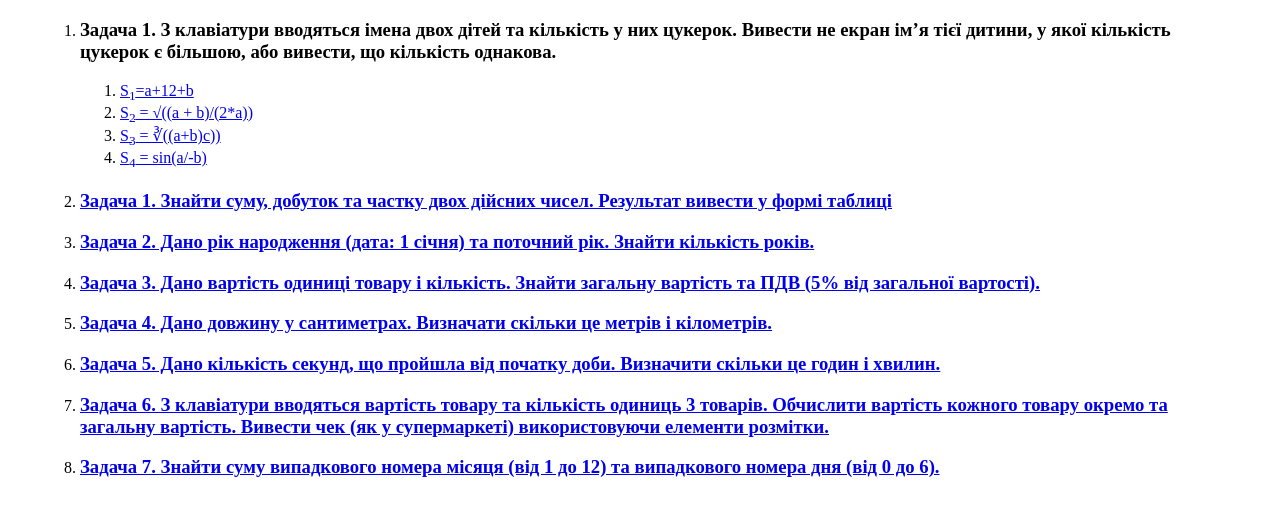
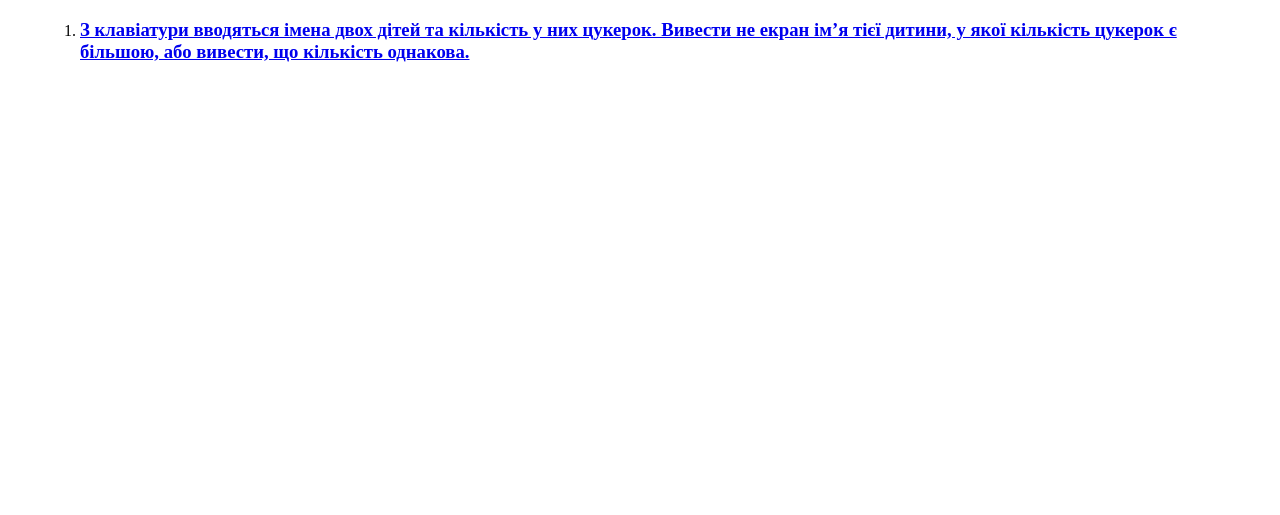
Before and after one commit to Huntter111/Course-JS, a plain HTML site: page lesson-3/index.html in a window 1280 px wide. Shown: the part 101-616 px from the top of the page. Drawn offline with Linux system fonts and the light colour scheme.

Commit message:
I have fixed bugs

```diff
--- a/lesson-3/index.html
+++ b/lesson-3/index.html
@@ -12,77 +12,10 @@
 			<ol>
 				<li>
 					<h3>
-						Задача 1. З клавіатури вводяться імена двох дітей та кількість у них цукерок. Вивести не екран ім’я
-						тієї дитини, у якої кількість цукерок є більшою, або вивести, що кількість однакова.
-					</h3>
-					<ol>
-						<li>
-							<a target="_blank" href="../lesson-2/tasks/task_0/task_01.html">S<sub>1</sub>=a+12+b</a>
-						</li>
-						<li>
-							<a target="_blank" href="../lesson-2/tasks/task_0/task_02.html"
-								>S<sub>2</sub> = √((a + b)/(2*a))</a
-							>
-						</li>
-						<li>
-							<a target="_blank" href="../lesson-2/tasks/task_0/task_03.html">S<sub>3</sub> = ∛((a+b)c))</a>
-						</li>
-						<li>
-							<a target="_blank" href="../lesson-2/tasks/task_0/task_04.html">S<sub>4</sub> = sin(a/-b)</a>
-						</li>
-					</ol>
-				</li>
-				<li>
-					<h3>
-						<a target="_blank" href="../lesson-2/tasks/task_1/task_1.html"
-							>Задача 1. Знайти суму, добуток та частку двох дійсних чисел. Результат вивести у формі таблиці</a
+						<a target="_blank" href="../lesson-3/tasks/task_1.html"
+							>З клавіатури вводяться імена двох дітей та кількість у них цукерок. Вивести не екран ім’я тієї
+							дитини, у якої кількість цукерок є більшою, або вивести, що кількість однакова.</a
 						>
-					</h3>
-				</li>
-				<li>
-					<h3>
-						<a target="_blank" href="../lesson-2/tasks/task_2/task_2.html"
-							>Задача 2. Дано рік народження (дата: 1 січня) та поточний рік. Знайти кількість років.
-						</a>
-					</h3>
-				</li>
-				<li>
-					<h3>
-						<a target="_blank" href="../lesson-2/tasks/task_3/task_3.html"
-							>Задача 3. Дано вартість одиниці товару і кількість. Знайти загальну вартість та ПДВ (5% від
-							загальної вартості).
-						</a>
-					</h3>
-				</li>
-				<li>
-					<h3>
-						<a target="_blank" href="../lesson-2/tasks/task_4/task_4.html"
-							>Задача 4. Дано довжину у сантиметрах. Визначати скільки це метрів і кілометрів.
-						</a>
-					</h3>
-				</li>
-				<li>
-					<h3>
-						<a target="_blank" href="../lesson-2/tasks/task_5/task_5.html"
-							>Задача 5. Дано кількість секунд, що пройшла від початку доби. Визначити скільки це годин і хвилин.
-						</a>
-					</h3>
-				</li>
-				<li>
-					<h3>
-						<a target="_blank" href="../lesson-2/tasks/task_6/task_6.html"
-							>Задача 6. З клавіатури вводяться вартість товару та кількість одиниць 3 товарів. Обчислити
-							вартість кожного товару окремо та загальну вартість. Вивести чек (як у супермаркеті) використовуючи
-							елементи розмітки.
-						</a>
-					</h3>
-				</li>
-				<li>
-					<h3>
-						<a target="_blank" href="../lesson-2/tasks/task_7/task_7.html"
-							>Задача 7. Знайти суму випадкового номера місяця (від 1 до 12) та випадкового номера дня (від 0 до
-							6).
-						</a>
 					</h3>
 				</li>
 			</ol>
```
Also changed, not shown: lesson-3/tasks/task_1.html (+6 -7 lines), lesson-3/tasks/task_2.html (added).
